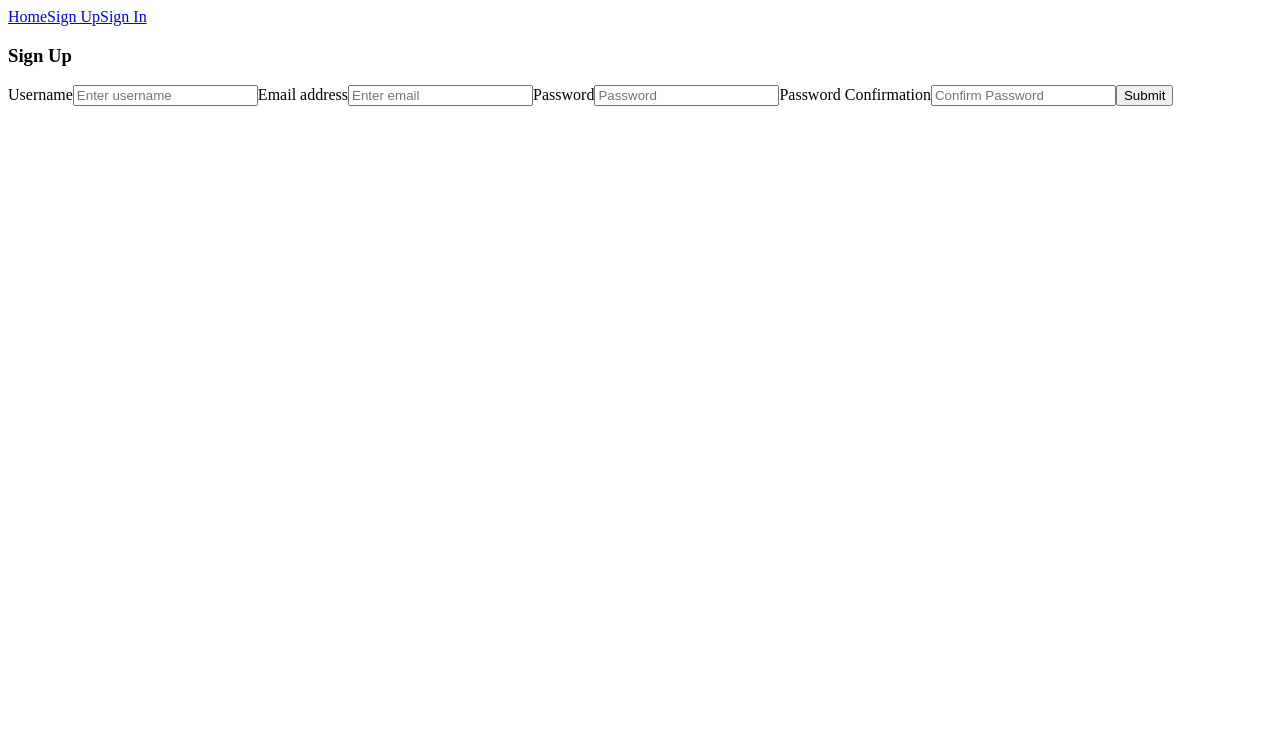
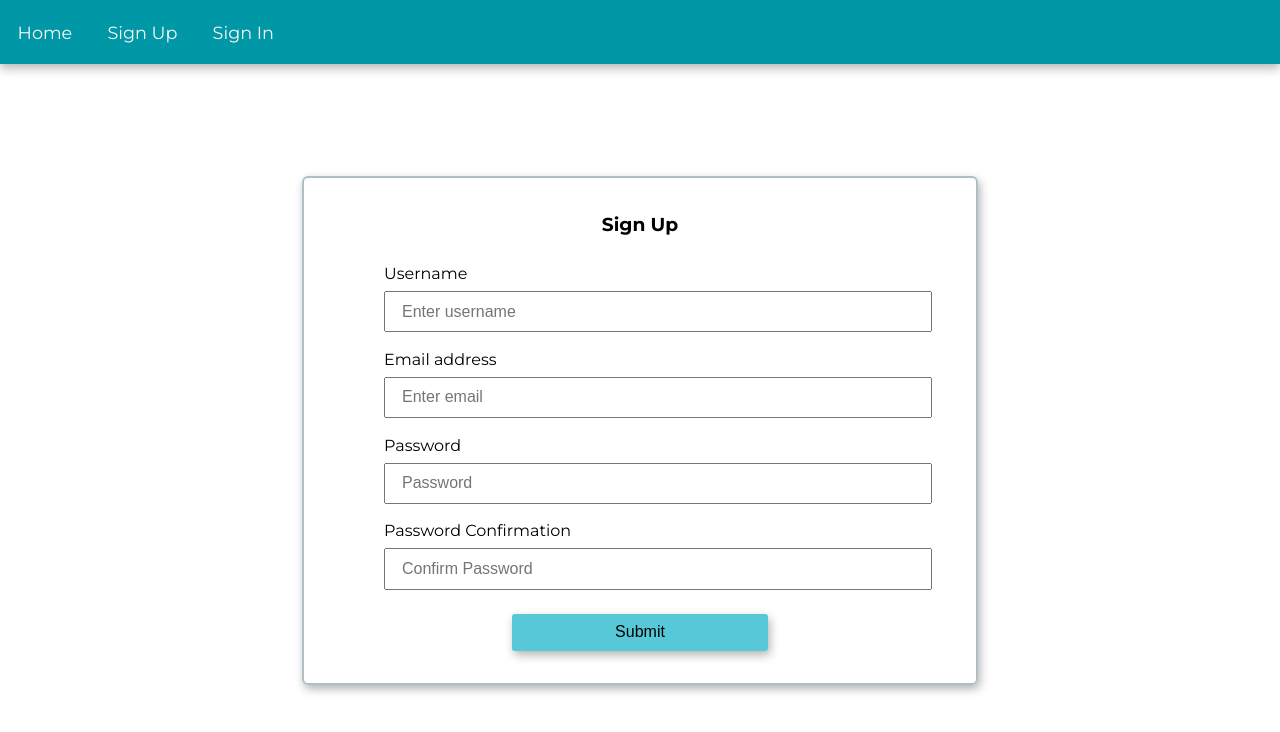
Before and after one commit to taubman33/Express-React-Auth, a React (Create React App) app in the folder client/: page /sign-up in a window 1280 px wide. Shown: the top 732 px of the page. Built offline with nearby package versions, Linux system fonts and the light colour scheme.

Commit message:
finished login and sign up forms

```diff
--- a/client/src/App.jsx
+++ b/client/src/App.jsx
@@ -4,6 +4,7 @@ import Home from './components/routes/Home'
 import Header from './components/routes/Header'
 import AuthenticatedRoute from './components/routes/AuthenticatedRoute'
 import SignIn from './components/routes/SignIn'
+import SignOut from './components/routes/SignOut'
 import Landing from './components/routes/Landing'
 import Items from './components/routes/Items'
 import Item from './components/routes/Item'
@@ -36,7 +37,7 @@ class App extends Component {
 		console.log(user)
 		return (
 			<>
-				<Header />
+				<Header user={user} />
 				<main className='container'>
 					<Switch>
 						<Route
@@ -84,6 +85,18 @@ class App extends Component {
 								/>
 							)}
 						/>
+						<AuthenticatedRoute
+							user={user}
+							render={() => (
+								<Route
+									exact
+									path='/sign-out'
+									render={(props) => (
+										<SignOut {...props} clearUser={this.clearUser} />
+									)}
+								/>
+							)}
+						/>
 					</Switch>
 				</main>
 			</>
--- a/client/src/components/routes/Header.jsx
+++ b/client/src/components/routes/Header.jsx
@@ -3,31 +3,32 @@ import { NavLink } from 'react-router-dom'
 import Navbar from '../shared/Navbar.jsx'
 import Nav from '../shared/Nav'
 const authenticatedOptions = (
-	<Fragment>
-		<Nav />
+	<div className='links'>
 		<NavLink to='/change-password'>Change Password</NavLink>
-		<NavLink to='/sign-out'>Sign Out</NavLink>
-	</Fragment>
+		<NavLink to='/'>Sign Out</NavLink>
+	</div>
 )
 
 const unauthenticatedOptions = (
-	<Fragment>
+	<div className='links'>
 		<NavLink to='/sign-up'>Sign Up</NavLink>
 		<NavLink to='/sign-in'>Sign In</NavLink>
-	</Fragment>
+	</div>
 )
 
 const alwaysOptions = (
-	<Fragment>
+	<div className='links'>
 		<NavLink to='/'>Home</NavLink>
-	</Fragment>
+	</div>
 )
 
 const Header = ({ user }) => (
 	<Navbar>
-		{user && <span className='navbar-text mr-2'>Welcome, {user.email}</span>}
-		{alwaysOptions}
-		{user ? authenticatedOptions : unauthenticatedOptions}
+		{user && <span className='navbar-text'>Welcome, {user.email}</span>}
+		<div className='nav'>
+			{alwaysOptions}
+			{user ? authenticatedOptions : unauthenticatedOptions}
+		</div>
 	</Navbar>
 )
 
--- a/client/src/components/routes/SignIn.jsx
+++ b/client/src/components/routes/SignIn.jsx
@@ -1,5 +1,4 @@
 import React, { Component } from 'react'
-import { withRouter } from 'react-router-dom'
 import { signInUser } from '../../services/auth'
 
 class SignIn extends Component {
@@ -23,7 +22,7 @@ class SignIn extends Component {
 		const { history, setUser } = this.props
 
 		signInUser(this.state)
-			.then((res) => setUser(res.data.token))
+			.then((res) => setUser(res.data.user))
 			.then(() => history.push('/'))
 			.catch((error) => {
 				console.error(error)
--- a/client/src/components/routes/SignOut.jsx
+++ b/client/src/components/routes/SignOut.jsx
@@ -1,26 +1,18 @@
 import { Component } from 'react'
-import { withRouter } from 'react-router-dom'
-
 import { signOut } from '../../services/auth'
-import messages from './AutoDismissAlert/messages'
 
 class SignOut extends Component {
-  componentDidMount () {
-    const { alert, history, clearUser, user } = this.props
+	componentDidMount() {
+		const { history, clearUser, user } = this.props
 
-    signOut(user)
-      .finally(() => alert({
-        heading: 'Signed Out Successfully',
-        messagE: messages.signOutSuccess,
-        variant: 'success'
-      }))
-      .finally(() => history.push('/'))
-      .finally(() => clearUser())
-  }
+		signOut(user)
+			.then(() => clearUser())
+			.then(() => history.push('/'))
+	}
 
-  render () {
-    return ''
-  }
+	render() {
+		return ''
+	}
 }
 
-export default withRouter(SignOut)
+export default SignOut
--- a/client/src/components/routes/SignUp.jsx
+++ b/client/src/components/routes/SignUp.jsx
@@ -1,6 +1,4 @@
 import React, { Component } from 'react'
-import { withRouter } from 'react-router-dom'
-
 import { signUp, signInUser } from '../../services/auth'
 
 class SignUp extends Component {
@@ -23,7 +21,7 @@ class SignUp extends Component {
 	onSignUp = (event) => {
 		event.preventDefault()
 
-		const { alert, history, setUser } = this.props
+		const { history, setUser } = this.props
 
 		signUp(this.state)
 			.then(() => signInUser(this.state))
@@ -40,7 +38,7 @@ class SignUp extends Component {
 
 		return (
 			<div className='row'>
-				<div className='col-sm-10 col-md-8 mx-auto mt-5'>
+				<div className='form-container'>
 					<h3>Sign Up</h3>
 					<form onSubmit={this.onSignUp}>
 						<label>Username</label>
@@ -89,4 +87,4 @@ class SignUp extends Component {
 	}
 }
 
-export default withRouter(SignUp)
+export default SignUp
--- a/client/src/components/shared/Nav.jsx
+++ b/client/src/components/shared/Nav.jsx
@@ -2,11 +2,10 @@ import React from 'react'
 import { NavLink } from 'react-router-dom'
 
 const Nav = () => (
-  <nav>
-    <NavLink to='/'>Home</NavLink>
-    <NavLink to='/items'>Items</NavLink>
-    <NavLink to='/create-item'>Create Item</NavLink>
-  </nav>
+	<nav>
+		<NavLink to='/items'>Items</NavLink>
+		<NavLink to='/create-item'>Create Item</NavLink>
+	</nav>
 )
 
 export default Nav
--- a/client/src/index.js
+++ b/client/src/index.js
@@ -1,6 +1,7 @@
 import React from 'react'
 import ReactDOM from 'react-dom'
 import App from './App'
+import './styles/App.css'
 import * as serviceWorker from './serviceWorker'
 import { BrowserRouter as Router } from 'react-router-dom'
 
--- /dev/null
+++ b/client/src/styles/App.css
@@ -0,0 +1,85 @@
+@import url('https://fonts.googleapis.com/css?family=Montserrat:200,400,500,700&display=swap');
+
+body {
+	margin: 0;
+	padding: 0;
+	font-family: 'Montserrat';
+}
+
+button {
+	cursor: pointer;
+}
+
+.navbar {
+	background: #0097a7;
+	height: 4em;
+	box-shadow: 0px 4px 10px rgba(0, 0, 0, 0.3);
+	display: flex;
+	align-items: center;
+	justify-content: space-between;
+}
+
+.navbar .nav .links a,
+.navbar span {
+	margin: 0 1em;
+	color: #f8f8f8;
+	text-decoration: none;
+	font-size: 1.1rem;
+}
+
+.navbar .nav {
+	display: flex;
+	transition: all 0.4s ease;
+}
+
+.row {
+	display: flex;
+	justify-content: center;
+	align-items: center;
+	margin-top: 3em;
+}
+.row .form-container {
+	align-self: center;
+	padding: 1em;
+	width: 50%;
+	height: 80%;
+	margin: 4em 0;
+	border: 2px solid #b0bec5;
+	border-radius: 6px;
+	box-shadow: 2px 4px 10px rgba(0, 0, 0, 0.3);
+}
+
+.row .form-container h3 {
+	text-align: center;
+}
+
+.row .form-container form {
+	display: flex;
+	flex-direction: column;
+	justify-content: center;
+	margin: auto;
+	/* margin-left: -10px; */
+	width: 80%;
+}
+
+.row .form-container form input {
+	width: 100%;
+	padding: 0.6em 1em;
+	margin: 0.5em auto;
+	font-size: 1rem;
+}
+
+.row .form-container form button {
+	width: 50%;
+	padding: 0.6em 1.2em;
+	font-size: 1rem;
+	border-radius: 3px;
+	margin: 1em auto;
+	background: #56c8d8;
+	border: none;
+	box-shadow: 2px 4px 10px rgba(0, 0, 0, 0.3);
+}
+
+.row .form-container form label {
+	margin-top: 0.6em;
+}
```
Also changed, not shown: client/src/App.css (deleted, +0 -22 lines).
